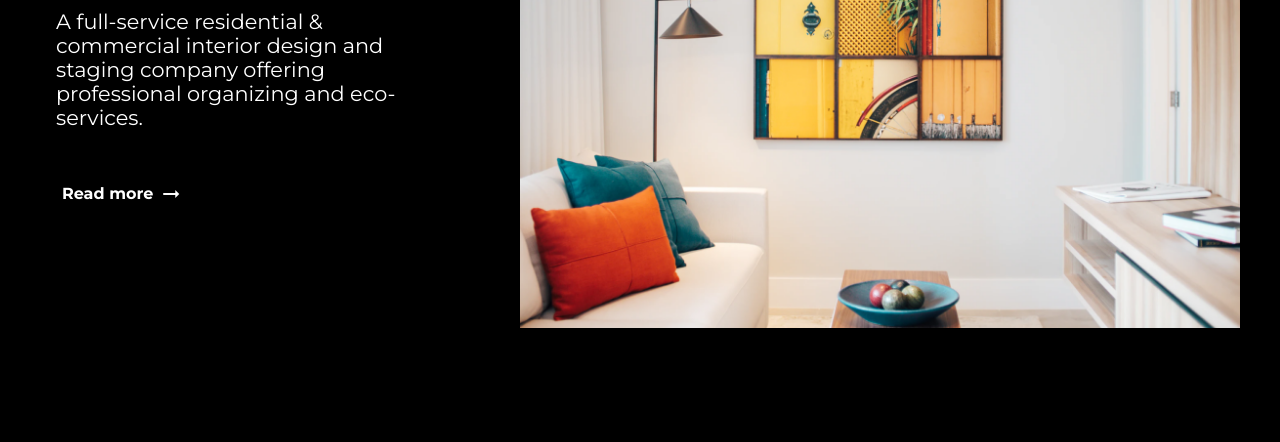
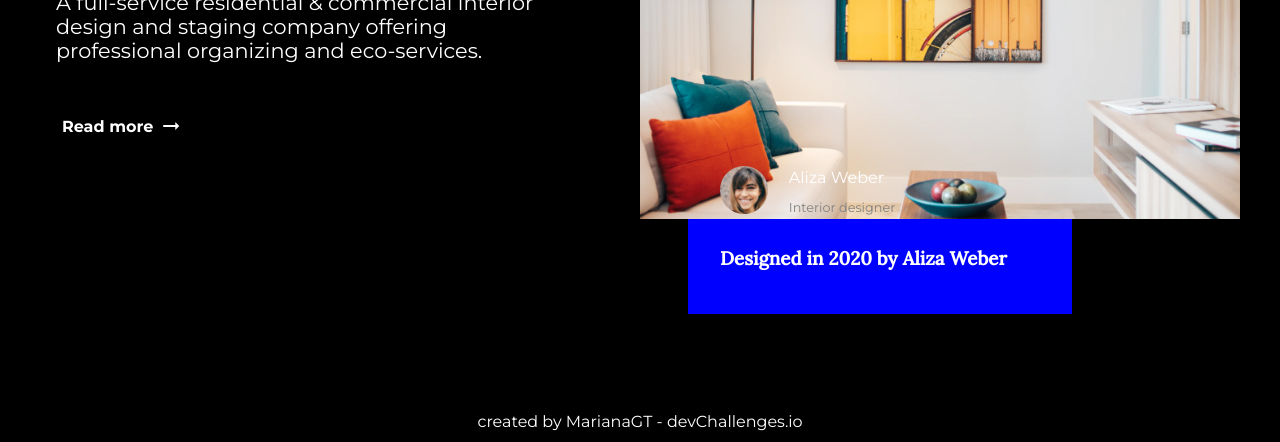
Before and after one commit to MarianaGT/interior-consultant, a plain HTML site: page index.html in a window 1280 px wide. Shown: the part 408-850 px from the top of the page. Before the commit the page ends 800 px from the top, so only its background shows below. Drawn offline with Linux system fonts and the light colour scheme.

Commit message:
designer-box styled

```diff
--- a/index.html
+++ b/index.html
@@ -29,8 +29,24 @@
         <span class="material-icons">arrow_right_alt</span>
       </div>
     </div>
-    <img src="photo1.png" alt="interior view">
+    <div>
+      <img src="photo1.png" alt="interior view">
+      <section class="designer-box">
+        <div class="flex-align">
+          <img src="photo2.png" alt="">
+          <div>
+            <p>Aliza Weber</p>
+            <p class="gray-text">Interior designer</p>
+          </div>
+        </div>
+        <h3>Designed in 2020 by Aliza Weber</h3>
+      </section>
+    </div>
   </main>
 
+  <footer>
+    <span>created by MarianaGT - devChallenges.io</span>
+  </footer>
 </body>
+<script src="modal.js"></script>
 </html>
--- a/styles.css
+++ b/styles.css
@@ -8,6 +8,10 @@ body {
 h1 {
   font-family: Lora, sans-serif;
   font-size: 2.3em;
+}
+
+h3 {
+  font-family: Lora, sans-serif;
 }
 
 nav {
@@ -31,6 +35,11 @@ button {
   margin: 2em 0;
 }
 
+footer {
+  text-align: center;
+  margin-top: 4em;
+}
+
 .material-icons.md-48 { font-size: 48px; }
 
 .navlinks {
@@ -40,8 +49,9 @@ button {
 .logo {
   text-transform: uppercase;
   border: 1px solid white;
-  padding: 1em;
+  padding: 0.5em 0.8em;
   font-family: Lora, sans-serif;
+  font-size: 0.8em;
 }
 
 .main-content {
@@ -52,9 +62,33 @@ button {
   width: 24px;
 }
 
+.designer-box {
+  display: top;
+  margin: -5em 0 0 3em;
+  width: 20em;
+  height: 8em;
+  background-color: blue;
+  padding: 0.5em 2em 2em 2em;
+}
+
+.designer-box p {
+  line-height: 1em;
+}
+
+.designer-box img {
+  border-radius: 50%;
+  width: 3em;
+  margin-right: 1.3em;
+}
+
 .flex-align {
   display: flex;
   align-items: center;
+}
+
+.gray-text {
+  color: #828282;
+  font-size: 0.8em;
 }
 
 @media only screen and (min-width: 768px) {
@@ -83,12 +117,9 @@ button {
   }
 
   main {
-    display: inline-flex;
+    display: grid;
+    grid-template-columns: 1fr 1fr;
     padding: 2em;
-  }
-
-  main img {
-    width: 60%;
   }
 
   .main-content {
```
Also changed, not shown: arrow.png (deleted), hamburguer.png (deleted), 1 other file.
